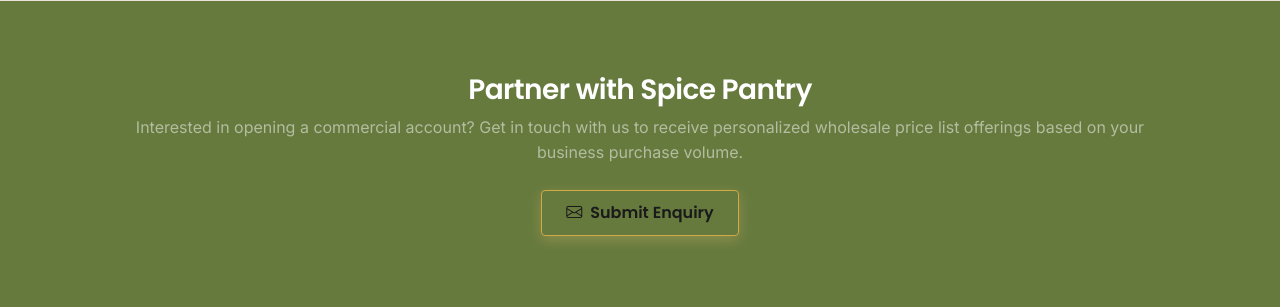
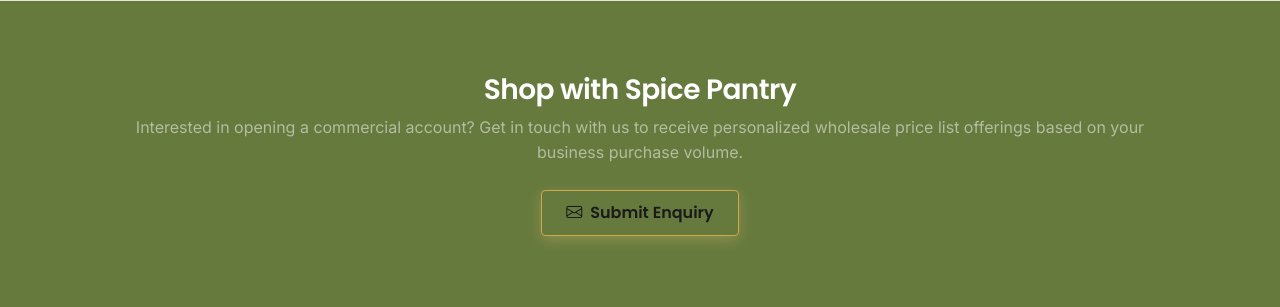
Before and after one commit to rinkalpatel776-cpu/Desi-Roots, a Django app: page / in a window 1280 px wide. Shown: the part 2153-2460 px from the top of the page. Run offline with Django 5.2, Linux system fonts and the light colour scheme; data comes from the database, SQL or seed files in the repository; data that the repository does not hold is empty.

Commit message:
Rename home page call-to-action heading to "Shop with Spice Pantry"
Co-Authored-By: Claude Opus 5.5 <noreply@anthropic.com>

```diff
--- a/templates/pages/home.html
+++ b/templates/pages/home.html
@@ -308,7 +308,7 @@
 <!-- Contact Call to Action Banner -->
 <div class="py-5 bg-olive text-white">
   <div class="container py-4 text-center">
-    <h2 class="h3 fw-semibold mb-2">Partner with Spice Pantry</h2>
+    <h2 class="h3 fw-semibold mb-2">Shop with Spice Pantry</h2>
     <p class="mb-4 text-white-50 px-lg-5">Interested in opening a commercial account? Get in touch with us to receive personalized wholesale price list offerings based on your business purchase volume.</p>
     <div class="d-flex flex-wrap justify-content-center gap-3">
       {% if site_settings.phone_number %}
```
